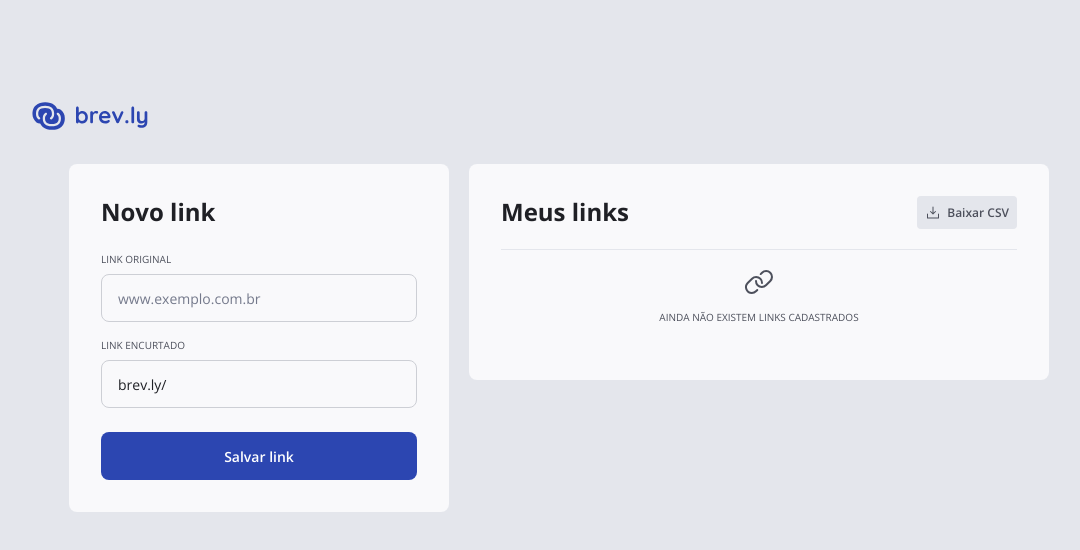
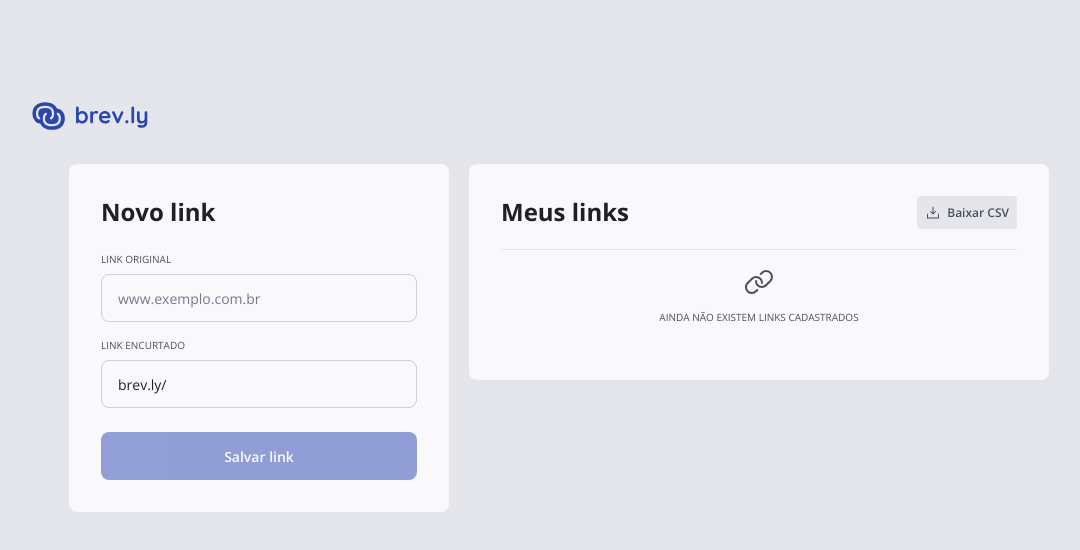
Before and after one commit to JoaoMagnago/ftr-360-desafio-fase-1-brevly, a React (Vite) app in the folder web/: page / in a window 1280 px wide. Shown: the top 550 px of the page, without its empty margins (81-1161 px from the left). Built offline with nearby package versions, Linux system fonts and the light colour scheme.

Commit message:
feat(short-link-form): implement react hook form with zod validation

```diff
--- a/web/package.json
+++ b/web/package.json
@@ -10,11 +10,14 @@
     "preview": "vite preview"
   },
   "dependencies": {
+    "@hookform/resolvers": "^5.2.2",
     "@phosphor-icons/react": "^2.1.10",
     "@tailwindcss/vite": "^4.1.13",
     "react": "^19.1.1",
     "react-dom": "^19.1.1",
-    "tailwindcss": "^4.1.13"
+    "react-hook-form": "^7.63.0",
+    "tailwindcss": "^4.1.13",
+    "zod": "^4.1.11"
   },
   "devDependencies": {
     "@eslint/js": "^9.36.0",
--- a/web/src/components/short-link-form.tsx
+++ b/web/src/components/short-link-form.tsx
@@ -1,4 +1,35 @@
+import { zodResolver } from '@hookform/resolvers/zod';
+import { useEffect } from 'react';
+import { Controller, useForm } from 'react-hook-form';
+import z from 'zod';
+
+const createShortLinkSchema = z.object({
+  originalUrl: z.url(),
+  shortUrl: z
+    .string()
+    .min(1)
+    .max(50)
+    .regex(/^[a-zA-Z0-9-_]+$/),
+});
+
+type CreateShortLinkFormValues = z.infer<typeof createShortLinkSchema>;
+
 export function ShortLinkForm() {
+  const { control, watch } = useForm<CreateShortLinkFormValues>({
+    resolver: zodResolver(createShortLinkSchema),
+    defaultValues: {
+      originalUrl: '',
+      shortUrl: '',
+    },
+  });
+
+  const originalUrl = watch('originalUrl');
+  const shortUrl = watch('shortUrl');
+
+  useEffect(() => {
+    console.log({ originalUrl, shortUrl });
+  }, [originalUrl, shortUrl]);
+
   return (
     <div className="flex flex-col p-8 gap-6 bg-gray-100 max-w-[380px] w-full rounded-lg">
       <h2 className="text-xl/8 font-(weight:--font-bold) text-gray-600">
@@ -6,32 +37,53 @@ export function ShortLinkForm() {
       </h2>
 
       <div className="flex flex-col gap-4">
+        <Controller
+          control={control}
+          name={'originalUrl'}
+          render={({ field: { value, onChange } }) => (
             <div className="flex flex-col gap-2">
               <span className="text-xs/(--line-height-xs) text-gray-500 uppercase">
                 Link original
               </span>
               <input
+                value={value}
                 className="h-12 w-full px-4 py[0.9375rem] text-md text-gray-600 border-[1px] border-gray-300 rounded-lg focus-visible:outline-none placeholder:text-gray-400"
                 placeholder="www.exemplo.com.br"
                 spellCheck={false}
+                onChange={onChange}
               />
             </div>
+          )}
+        />
 
+        <Controller
+          control={control}
+          name={'shortUrl'}
+          render={({ field: { value, onChange } }) => (
             <div className="flex flex-col gap-2">
               <span className="text-xs/(--line-height-xs) text-gray-500 uppercase">
                 Link encurtado
               </span>
               <div className="flex align-center h-12 w-full px-4 py[0.9375rem] text-md border-[1px] border-gray-300 rounded-lg">
-            <span className="self-center h-fit text-gray-600">brev.ly/</span>
+                <span className="self-center h-fit text-gray-600">
+                  brev.ly/
+                </span>
                 <input
+                  value={value}
                   className="w-full text-gray-600 focus-visible:outline-none"
                   spellCheck={false}
+                  onChange={onChange}
                 />
               </div>
             </div>
+          )}
+        />
       </div>
 
-      <button className="h-12 text-md text-white font-(weight:--font-semibold) cursor-pointer bg-blue-base rounded-lg hover:brightness-101 ease-in-out">
+      <button
+        disabled={originalUrl.length === 0 || shortUrl.length === 0}
+        className="h-12 text-md text-white font-(weight:--font-semibold) cursor-pointer bg-blue-base rounded-lg hover:brightness-101 disabled:cursor-not-allowed disabled:opacity-50 transition-all duration-200 ease-in-out"
+      >
         Salvar link
       </button>
     </div>
```
Also changed, not shown: 1 other file (tests, documents, lock files or other folders). Lines whose indentation alone changed are shown as unchanged.
